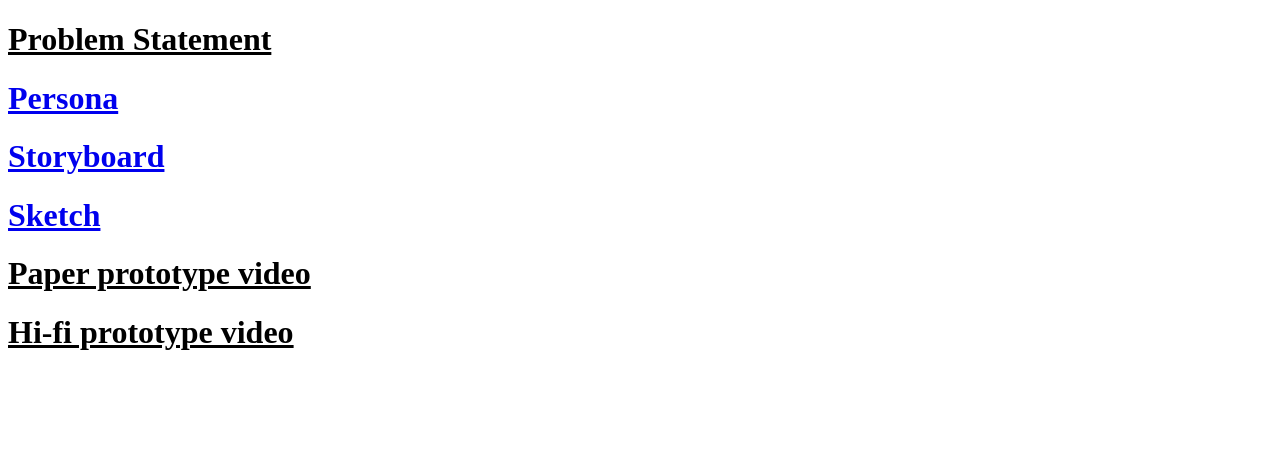
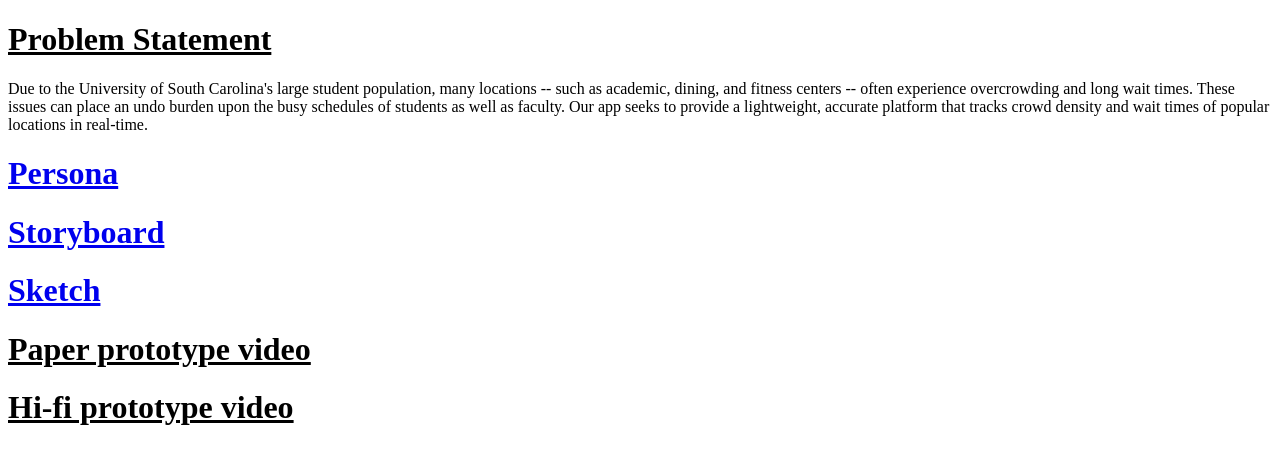
Before and after one commit to ls-davis/ls-davis.github.io, a plain HTML site: page index.html in a window 1280 px wide. Drawn offline with Linux system fonts and the light colour scheme; a small style sheet from the web is missing.

Commit message:
Update index.html

```diff
--- a/index.html
+++ b/index.html
@@ -5,7 +5,7 @@
 </head>
 <body>
     <h1 style="font-family: Iosevka Extended"><u>Problem Statement</u></h1>
-    <p style="font-family: Iosevka Extended;"></p>
+    <p style="font-family: Iosevka Extended;">Due to the University of South Carolina's large student population, many locations -- such as academic, dining, and fitness centers -- often experience overcrowding and long wait times.  These issues can place an undo burden upon the busy schedules of students as well as faculty.  Our app seeks to provide a lightweight, accurate platform that tracks crowd density and wait times of popular locations in real-time.</p>
     <h1 style="font-family: Iosevka Extended"><a href="https://github.com/ls-davis/ls-davis.github.io/blob/main/Samuel%20Hyde's%20persona%20PersonaGenerator.pdf">Persona</a></h1>
     <h1 style="font-family: Iosevka Extended"><a href="https://github.com/ls-davis/ls-davis.github.io/blob/main/thumbnail_storyboardld.png">Storyboard</a></h1>
     <h1 style="font-family: Iosevka Extended"><a href="https://github.com/ls-davis/ls-davis.github.io/blob/main/Sketch1.pdf">Sketch</a></h1>
```
